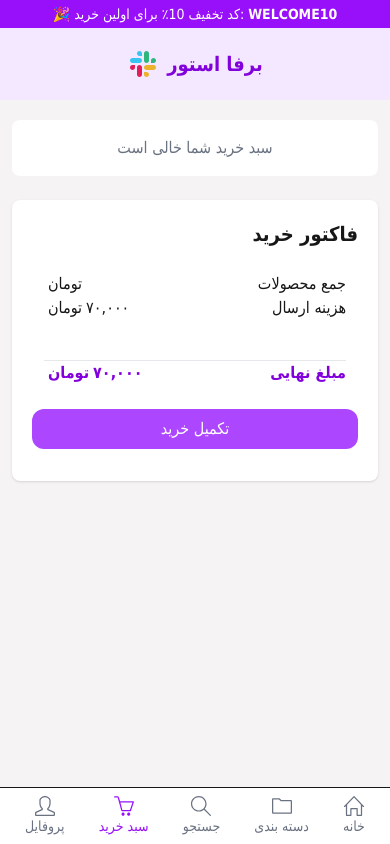
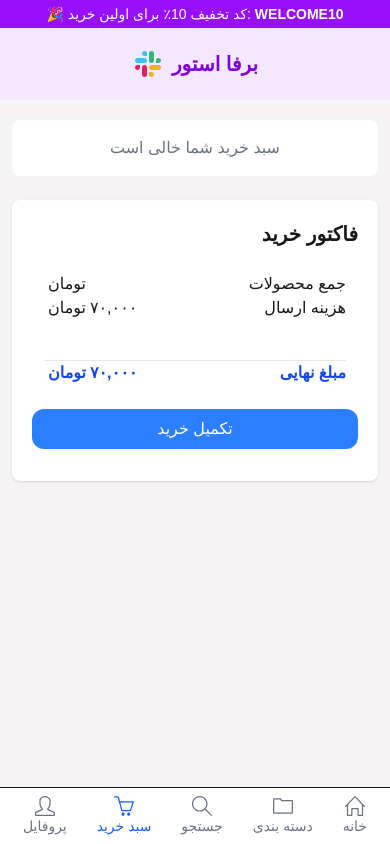
Before and after one commit to FatemeAmirabadian/barfastore, a Next.js app: page /cart in a window 390 px wide. Built offline with nearby package versions, Linux system fonts and the light colour scheme; a small style sheet from the web is missing.

Commit message:
change font

```diff
--- a/data/products.js
+++ b/data/products.js
@@ -5,7 +5,7 @@ export const products = [
     id: 1,
     name: "دفتر 100 برگ",
     slug: "product-1",
-    images: [{ url: "/20250312_135123.jpg" }, { url: "/20250312_140203.jpg" }],
+    images: [{ url: "/brand-01.svg" }, { url: "/painting-category.webp" }],
     colors: ["بنفش", "آبی"],
     price: 100,
     discountPercent: 10,
@@ -27,7 +27,7 @@ export const products = [
     id: 2,
     name: "خودکار",
     slug: "product-2",
-    images: [{ url: "/20250315_123411.jpg" }, { url: "/20250317_132059.jpg" }],
+    images: [ { url: "/painting-category.webp" }],
     colors: ["زرد", "قرمز"],
     price: 200,
     discountPercent: 0,
--- a/src/app/globals.css
+++ b/src/app/globals.css
@@ -16,5 +16,5 @@
 body {
   background: var(--background);
   color: var(--foreground);
-  font-family: "Shabnam", "Tahoma", "sans-serif";
+  font-family:  'Vazirmatn', sans-serif;
 }
--- a/src/components/CartPage.jsx
+++ b/src/components/CartPage.jsx
@@ -44,7 +44,7 @@ export default function CartPage() {
                 </span>
                 <span>هزینه ارسال</span>
               </div>
-              <div className="border-t border-gray-200 mt-10 flex justify-between font-bold text-purple-700">
+              <div className="border-t border-gray-200 mt-10 flex justify-between font-bold text-blue-700">
                 <span className="flex flex-row-reverse">
                   {` ${formatPriceToFarsi(payable)}`}
                   <span className="px-1">تومان</span>
@@ -52,7 +52,7 @@ export default function CartPage() {
                 <span>مبلغ نهایی</span>
               </div>
             </div>
-            <button className="bg-purple-500 w-full text-white rounded-xl p-2 m-3 mx-auto hover:bg-purple-600 transition">
+            <button className="bg-blue-500 w-full text-white rounded-xl p-2 m-3 mx-auto hover:bg-blue-600 transition">
               تکمیل خرید
             </button>
           </div>
--- a/src/components/modules/ArticlesPage.jsx
+++ b/src/components/modules/ArticlesPage.jsx
@@ -13,7 +13,7 @@ export default function ArticlesPage() {
             className="block border rounded-lg overflow-hidden hover:shadow-lg transition"
           >
             {/* تصویر */}
-            <div className="relative w-full aspect-[4/3]">
+            <div className="relative w-full aspect-[z]">
               <Image
                 src={article.image || "/placeholder.png"}
                 alt={article.title}
--- a/src/components/modules/HeroSectionServer.jsx
+++ b/src/components/modules/HeroSectionServer.jsx
@@ -9,7 +9,7 @@ const images = [
 
 export default function HeroSectionServer({ current }) {
   return (
-    <div className="w-full h-[50vh] sm:h-[75vh] md:h-screen overflow-hidden rounded-xl shadow-lg relative">
+    <div className="w-full h-[40vh] sm:h-[50vh] md:h-[60vh] overflow-hidden rounded-xl shadow-lg relative">
       <Image
         src={images[current]}
         alt={`Slide ${current + 1}`}
--- a/src/components/modules/MobileNavigationBar.jsx
+++ b/src/components/modules/MobileNavigationBar.jsx
@@ -50,14 +50,14 @@ const MobileNavigationBar = () => {
               >
                 <span
                   className={`text-xl ${
-                    isActive ? "text-purple-600" : "text-gray-500"
+                    isActive ? "text-blue-600" : "text-gray-500"
                   }`}
                 >
                   {item.icon}
                 </span>
                 <span
                   className={`${
-                    isActive ? "text-purple-600" : "text-gray-500"
+                    isActive ? "text-blue-600" : "text-gray-500"
                   }`}
                 >
                   {item.label}
@@ -73,7 +73,7 @@ const MobileNavigationBar = () => {
             >
               <span
                 className={`text-xl relative ${
-                  isActive ? "text-purple-600" : "text-gray-500"
+                  isActive ? "text-blue-600" : "text-gray-500"
                 }`}
               >
                 {item.icon}
@@ -86,7 +86,7 @@ const MobileNavigationBar = () => {
               </span>
 
               <span
-                className={`${isActive ? "text-purple-600" : "text-gray-500"}`}
+                className={`${isActive ? "text-blue-600" : "text-gray-500"}`}
               >
                 {item.label}
               </span>
--- a/src/components/modules/ProductCard.jsx
+++ b/src/components/modules/ProductCard.jsx
@@ -12,9 +12,9 @@ export default function ProductCard({ product }) {
 
   return (
     <Link href={`/products/${product.slug}`}>
-      <div className="overflow-hidden hover:shadow-lg transition flex flex-col h-[60vh]">
+      <div className="overflow-hidden hover:shadow-lg transition flex flex-col rounded-md h-[30vh] sm:h-[40vh] md:h-[50vh]">
         {/* بلوک عکس - 90٪ کارت */}
-        <div className="relative w-full h-[calc(80/100*100vh)]">
+        <div className="relative w-full h-4/5">
           <Image
             src={imageUrl}
             alt={product.name}
@@ -31,7 +31,7 @@ export default function ProductCard({ product }) {
         </div>
 
         {/* بلوک نوشته - 10٪ پایین کارت */}
-        <div className="flex flex-row justify-between items-center p-1 text-center h-[calc(20/100*100vh)]">
+        <div className="flex flex-row justify-between items-center p-1 text-center h-1/5">
           <h3 className="text-sm sm:text-md font-medium line-clamp-1">
             {product.name}
           </h3>
--- a/tailwind.config.js
+++ /dev/null
@@ -1,14 +0,0 @@
-/** @type {import('tailwindcss').Config} */
-module.exports = {
-    content: [
-      "./src/**/*.{js,ts,jsx,tsx}", // مسیر فایل‌های پروژه
-    ],
-    theme: {
-      extend: {
-        fontFamily: {
-          sans: ['Shabnam', 'Tahoma', 'sans-serif'], // فونت پیش‌فرض
-        },
-      },
-    },
-    plugins: [],
-  };
```
